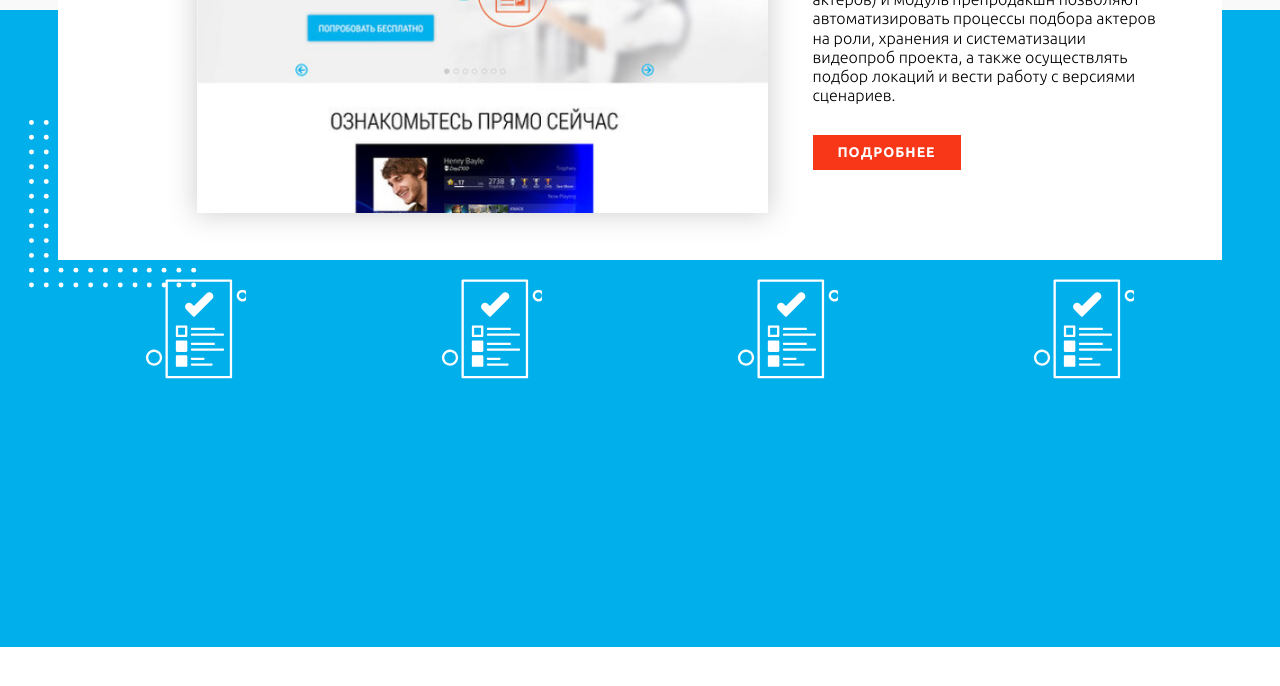
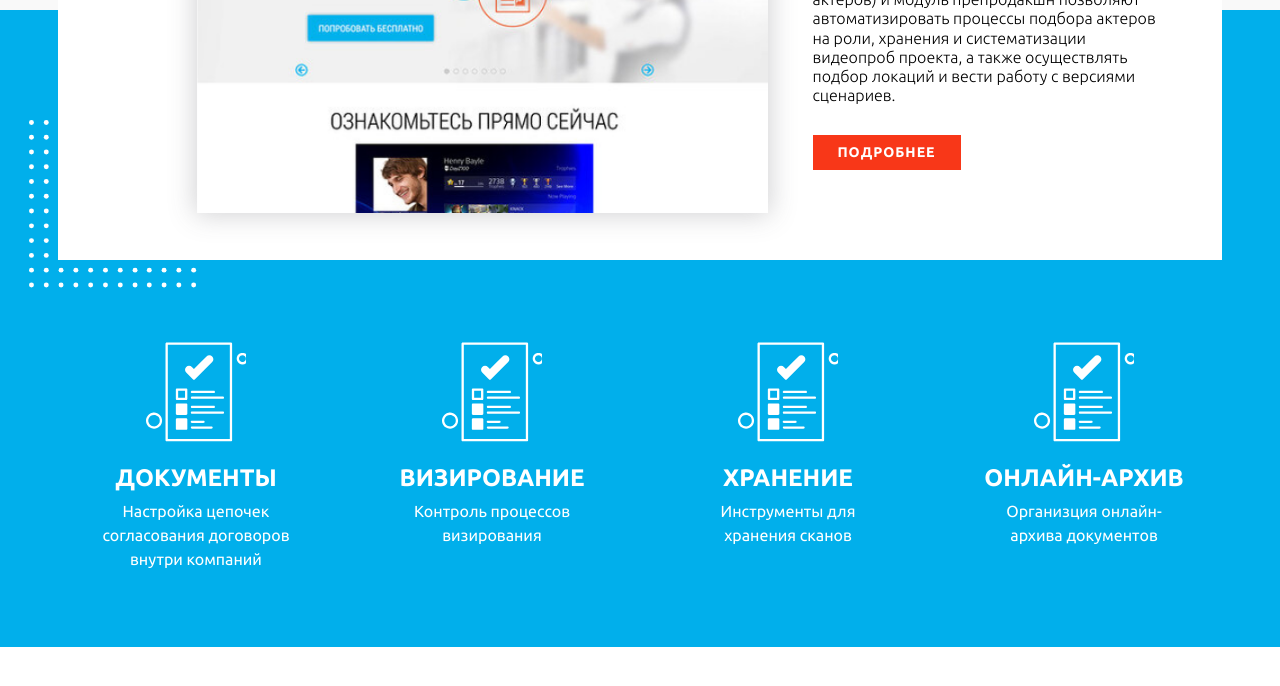
Before and after one commit to KkA1ZeNn/Site_without_adaptive, a plain HTML site: page index.html in a window 1280 px wide. Shown: the part 4466-5152 px from the top of the page. Drawn offline with Linux system fonts and the light colour scheme.

Commit message:
added main-section 6 last_part

```diff
--- a/index.html
+++ b/index.html
@@ -201,29 +201,42 @@
          <div class = "svg-image">
             <div class="svg-image_wrapper">
                <div class = "img_box"></div>
-               <h4 class = "svg_header"></h4>
-               <p class = "svg_p"></p>
+               <h4 class = "svg_header">документы</h4>
+               <p class = "svg_p">
+                  Настройка цепочек
+                  согласования договоров
+                  внутри компаний
+               </p>
             </div>
          </div>
          <div class = "svg-image">
             <div class="svg-image_wrapper">
                <div class = "img_box"></div>
-               <h4 class = "svg_header"></h4>
-               <p class = "svg_p"></p>
+               <h4 class = "svg_header">визирование</h4>
+               <p class = "svg_p">
+                  Контроль процессов
+                  визирования
+               </p>
             </div>
          </div>
          <div class = "svg-image">
             <div class="svg-image_wrapper">
                <div class = "img_box"></div>
-               <h4 class = "svg_header"></h4>
-               <p class = "svg_p"></p>
+               <h4 class = "svg_header">хранение</h4>
+               <p class = "svg_p">
+                  Инструменты для
+                  хранения сканов
+               </p>
             </div>
          </div>
          <div class = "svg-image">
             <div class="svg-image_wrapper">
                <div class = "img_box"></div>
-               <h4 class = "svg_header"></h4>
-               <p class = "svg_p"></p>
+               <h4 class = "svg_header">онлайн-архив</h4>
+               <p class = "svg_p">
+                  Организция онлайн-
+                  архива документов
+               </p>
             </div>
          </div>
       </section>
--- a/style.css
+++ b/style.css
@@ -646,7 +646,7 @@ body {
 
 .svg-images_block {
    padding: 0;
-   margin: 0px auto 0px auto;
+   margin: 0px auto 200px auto;
    width: 1164px;
    height: 312px;
    display: flex;
@@ -657,10 +657,10 @@ body {
 .svg-image {
    width: 276px;
    height: 312px;
-   padding-bottom: 42px;
    display: flex;
    flex-direction: column;
    align-items: center;
+   justify-content: flex-start;
 }
 
 .svg-image_wrapper {
@@ -669,7 +669,7 @@ body {
    display: flex;
    flex-direction: column;
    align-items: center;
-   justify-content: space-between;
+   margin-top: 42px;
 }
 
 .img_box {
@@ -678,4 +678,28 @@ body {
    background-image: url("images/Group\ 2499.svg");
    background-repeat: no-repeat;
    background-size: cover;
+   margin-bottom: 22px;
 }
+
+.svg_header {
+   padding: 0;
+   margin: 0;
+   text-align: center;
+   color: #fff;
+   font-weight: 700;
+   font-size: 24px;
+   line-height: 120%;
+   text-transform: uppercase;
+   margin-bottom: 6px;
+}
+
+.svg_p {
+   padding: 0;
+   margin: 0;
+   width: 202px;
+   text-align: center;
+   color: #fff;
+   font-weight: 400;
+   font-size: 16px;
+   line-height: 150%;
+}
```
